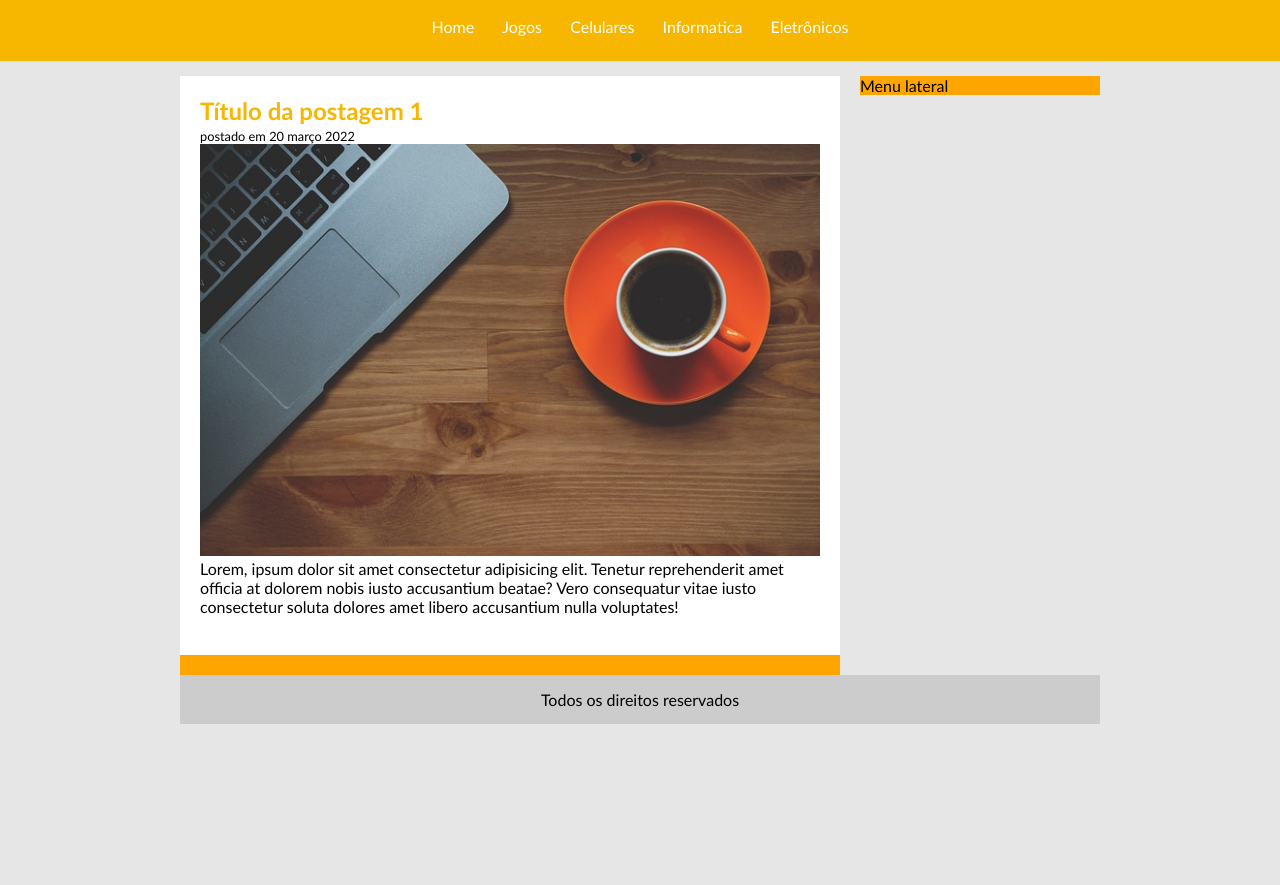
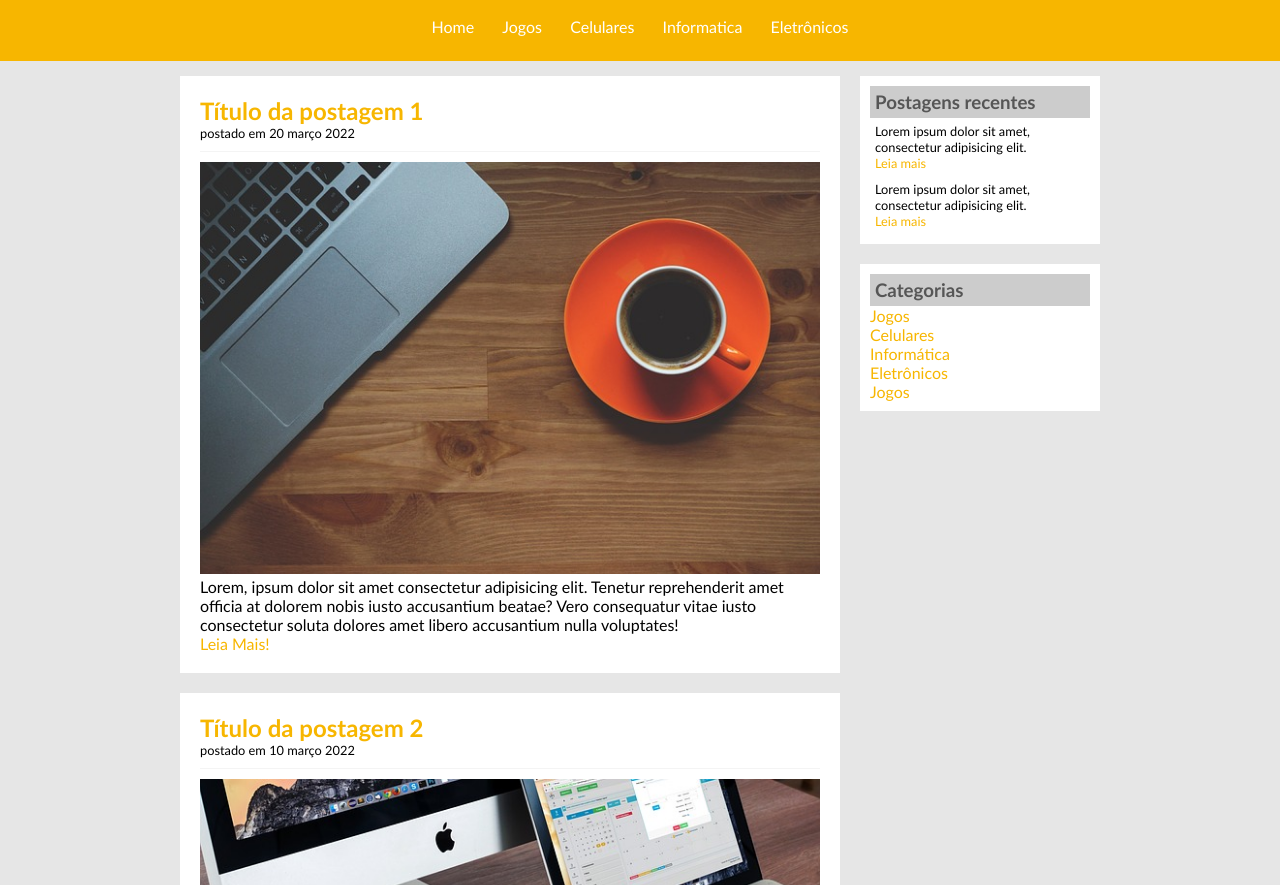
Before and after one commit to OtavioFina/TecBlog, a plain HTML site: page index.html in a window 1280 px wide. Shown: the part 67-952 px from the top of the page. Before the commit the page ends 806 px from the top, so only its background shows below. Drawn offline with Linux system fonts and the light colour scheme.

Commit message:
part 3 - final

```diff
--- a/CSS/style.css
+++ b/CSS/style.css
@@ -30,10 +30,6 @@ body {
     padding: 15px;
 }
 
-#area-postagens, #area-lateral {
-    background: orange;
-}
-
 #area-postagens {
     width: 660px;
     float: left;
@@ -48,6 +44,18 @@ body {
     padding: 20px;
     margin-bottom: 20px;
     background: white;
+}
+
+.conteudo-lateral {
+    background: white;
+    padding: 10px;
+    margin-bottom: 20px;
+}
+
+.postagem-lateral {
+    font-size: 0.8em;
+    padding: 5px;
+    /*border-bottom: 1px dotted #ccc; */
 }
 
 #rodape {
@@ -65,13 +73,22 @@ a {
 }
 
 a:link, a:visited {
+    color: #f7b600;
+}
+
+a:hover {
+    text-decoration: underline;
+}
+
+#area-cabecalho a:link, #area-cabecalho a:visited {
     color: #fff;
     padding: 8px 12px;
 }
 
-a:hover {
+#area-cabecalho a:hover {
     color: #f7b600;
     background: #fff;
+    text-decoration: none;
 }
 
 /*
@@ -87,10 +104,20 @@ h2 {
     color: #f7b600;
 }
 
+h3 {
+    color: #565656;
+    background: #ccc;
+    padding: 5px;
+}
+
 .branco {
     color: white;
 }
 
 .data-postagem {
     font-size: 0.8em;
+    border-bottom: 1px solid #f4f4f4;
+    padding-bottom: 10px;
+    display: block;
+    margin-bottom: 10px;
 }
--- a/index.html
+++ b/index.html
@@ -33,10 +33,38 @@
                 </p>
                 <a href="">Leia Mais!</a>
             </div>
+            <div class="postagem">
+                <h2>Título da postagem 2</h2>
+                <span class="data-postagem">postado em 10 março 2022</span>
+                <img width='620px' src="images/imagem2.jpg" alt="imagem2">
+                <p>
+                    Lorem, ipsum dolor sit amet consectetur adipisicing elit. Tenetur reprehenderit amet officia at dolorem nobis iusto accusantium beatae? Vero consequatur vitae iusto consectetur soluta dolores amet libero accusantium nulla voluptates!
+                </p>
+                <a href="">Leia Mais!</a>
+            </div>
 
         </div>
         <div id="area-lateral">
-            Menu lateral
+            <div class="conteudo-lateral">
+                <h3>Postagens recentes</h3>
+                <div class="postagem-lateral">
+                    <p>Lorem ipsum dolor sit amet, consectetur adipisicing elit.</p>
+                    <a href="">Leia mais</a>
+                </div>
+                <div class="postagem-lateral" style="border-bottom: none;">
+                    <p>Lorem ipsum dolor sit amet, consectetur adipisicing elit.</p>
+                    <a href="">Leia mais</a>
+                </div>
+            </div>
+
+            <div class="conteudo-lateral">
+                <h3>Categorias</h3>
+                <a href="">Jogos</a><br>
+                <a href="">Celulares</a><br>
+                <a href="">Informática</a><br>
+                <a href="">Eletrônicos</a><br>
+                <a href="">Jogos</a>
+            </div>
         </div>
 
         <div id="rodape">
```
